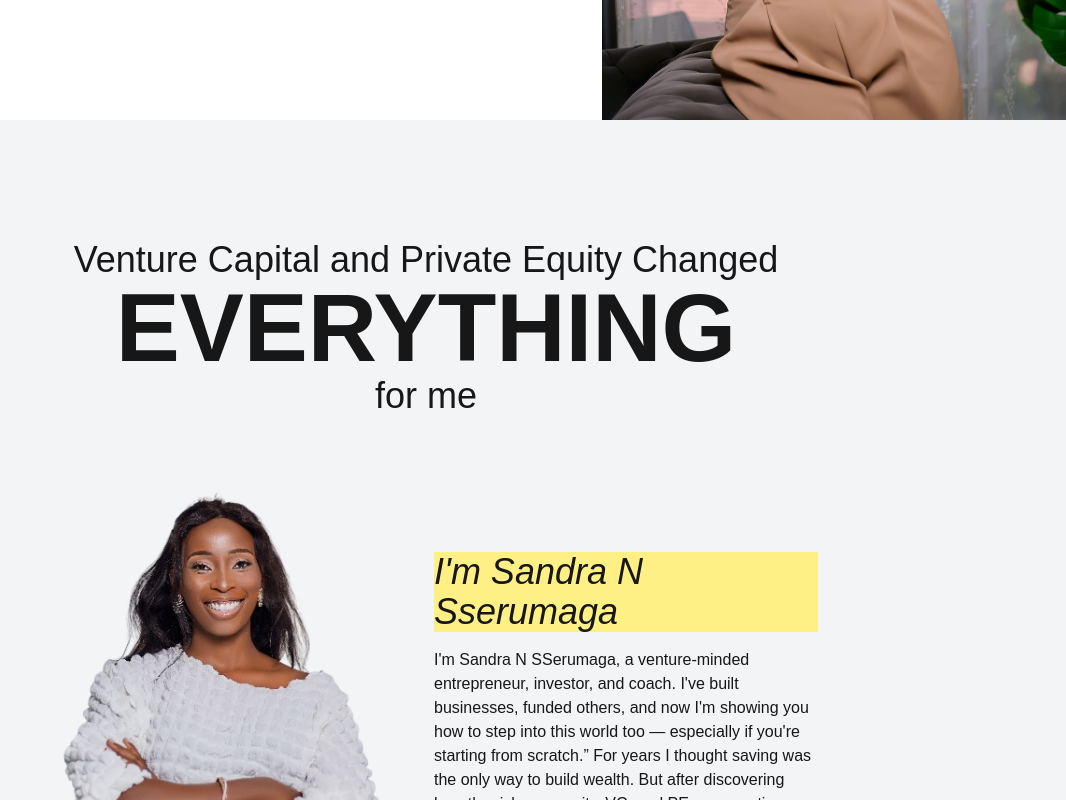
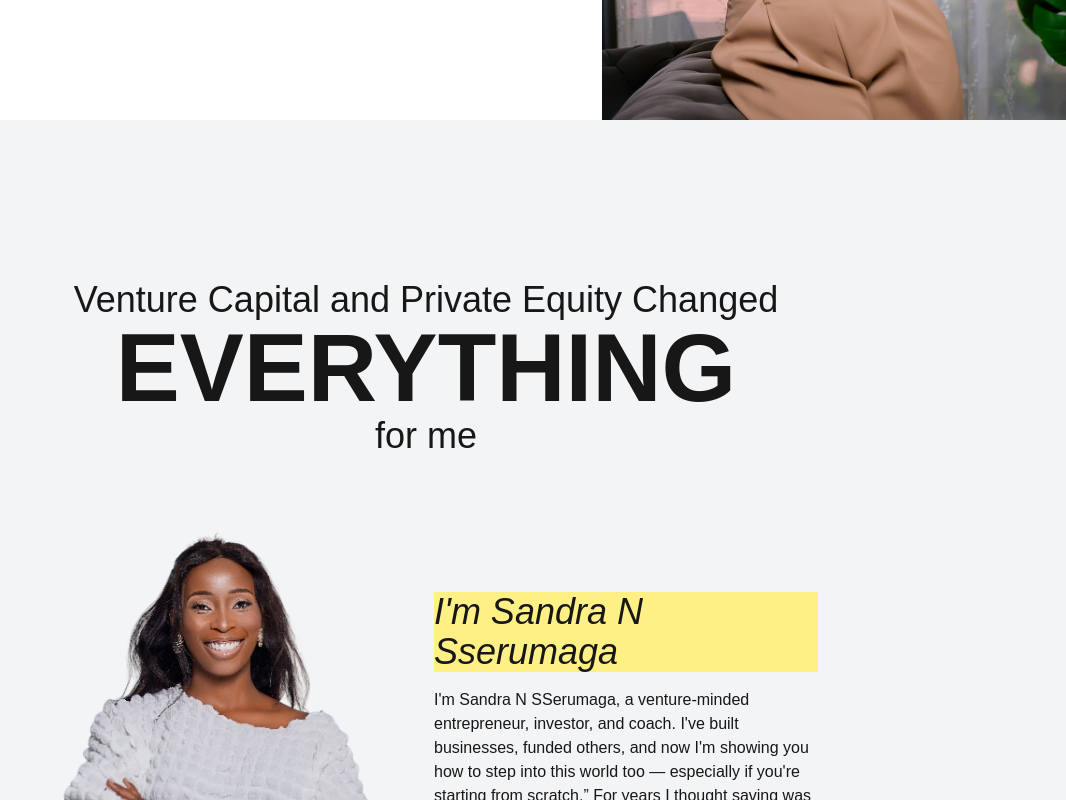
Before and after one commit to Lukwago-Joel-Jr/tce-digital-investments, a Next.js app: page / in a window 1280 px wide. Shown: the part 680-1480 px from the top of the page, without its empty margins (214-1280 px from the left). Built offline with nearby package versions, Linux system fonts and the light colour scheme; a web font is replaced by a local one.

Commit message:
Update About.js

```diff
--- a/src/components/About.js
+++ b/src/components/About.js
@@ -3,12 +3,12 @@ import Image from "next/image";
 
 const AboutSection = () => {
   return (
-    <div className="flex flex-col items-center justify-center min-h-screen bg-gray-100 md:py-30 ">
-      <div className="flex flex-col items-center justify-center mb-p-10 py-0">
-        <h1 className="text-2xl md:text-4xl">
+    <div className="flex flex-col items-center justify-center min-h-screen bg-gray-100 md:py-30 overflow-hidden">
+      <div className="flex flex-col items-center justify-center px-20 mb-p-10 pt-10">
+        <h1 className="text-2xl md:text-4xl text-center">
           Venture Capital and Private Equity Changed
         </h1>
-        <h1 className="text-5xl md:text-8xl uppercase font-extrabold">
+        <h1 className="text-5xl md:text-8xl uppercase font-extrabold text-center">
           Everything
         </h1>
         <h1 className="text-2xl md:text-4xl">for me</h1>
```
